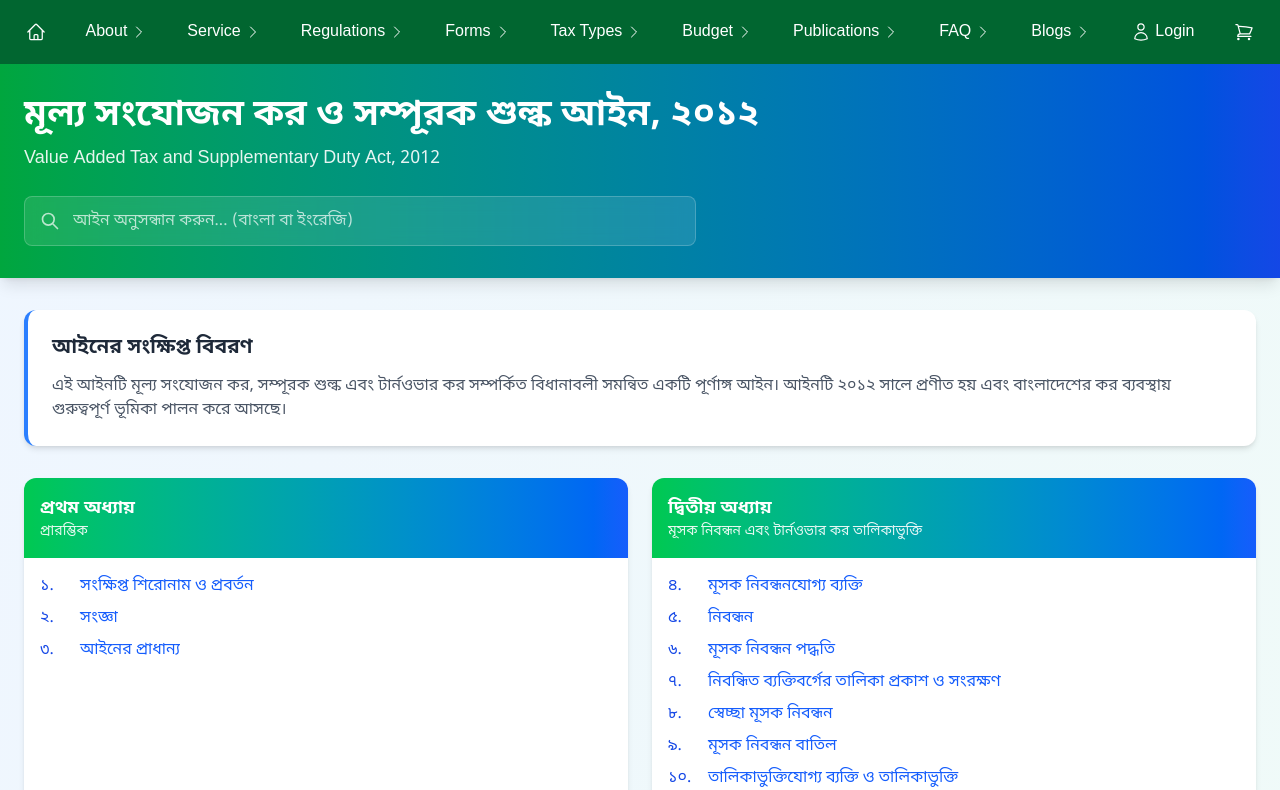
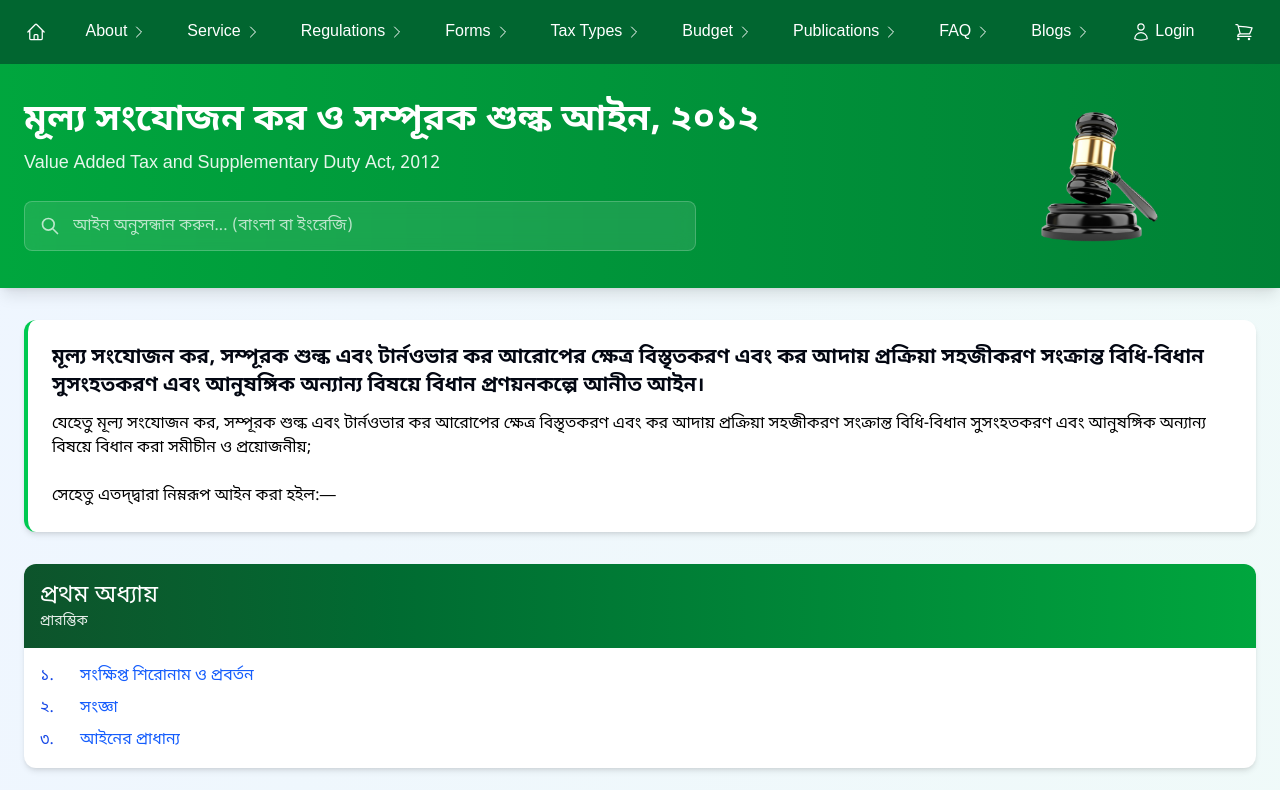
Before and after one commit to Omarmdwasimuddin/Text-Portal, a Next.js app: page /laws/law2012 in a window 1280 px wide. Shown: the top 790 px of the page. Built offline with nearby package versions, Linux system fonts and the light colour scheme.

Commit message:
Laws 2012 update

```diff
--- a/src/component/laws/Law2012.jsx
+++ b/src/component/laws/Law2012.jsx
@@ -441,13 +441,16 @@ const HomePage = () => {
   return (
     <div className="min-h-screen bg-gradient-to-br from-blue-50 to-green-50">
       {/* Header */}
-      <header className="bg-gradient-to-r from-green-600 to-blue-700 text-white shadow-lg relative">
-        <div className="container mx-auto max-w-7xl px-6 py-8">
-          <h1 className="text-3xl md:text-4xl font-bold mb-2">মূল্য সংযোজন কর ও সম্পূরক শুল্ক আইন, ২০১২</h1>
+        <header className="relative overflow-hidden text-white shadow-lg bg-gradient-to-r from-green-600 to-green-700">
+          <div className="container px-6 py-8 mx-auto max-w-7xl">
+            <div className="flex flex-col items-start justify-between lg:flex-row lg:items-center">
+              {/* Text Content */}
+              <div className="flex-1 lg:pr-8">
+                <h1 className="mb-2 text-3xl font-bold md:text-4xl">মূল্য সংযোজন কর ও সম্পূরক শুল্ক আইন, ২০১২</h1>
                 <p className="text-lg opacity-90">Value Added Tax and Supplementary Duty Act, 2012</p>
 
                 {/* Search Bar */}
-          <div className="mt-6 max-w-2xl relative">
+                <div className="relative max-w-2xl mt-6">
                   <div className="relative" onClick={(e) => e.stopPropagation()}>
                     <input
                       type="text"
@@ -458,11 +461,11 @@ const HomePage = () => {
                         setIsSearchOpen(true);
                       }}
                       onFocus={() => setIsSearchOpen(true)}
-                className="w-full px-4 py-3 pl-12 rounded-lg bg-white/10 backdrop-blur-sm border border-white/20 text-white placeholder-white/70 focus:outline-none focus:ring-2 focus:ring-white/50 focus:border-transparent"
+                      className="w-full px-4 py-3 pl-12 text-white border rounded-lg bg-white/10 backdrop-blur-sm border-white/20 placeholder-white/70 focus:outline-none focus:ring-2 focus:ring-white/50 focus:border-transparent"
                     />
 
                     <svg
-                className="absolute left-4 top-1/2 transform -translate-y-1/2 text-white/70 w-5 h-5"
+                      className="absolute w-5 h-5 transform -translate-y-1/2 left-4 top-1/2 text-white/70"
                       fill="none"
                       stroke="currentColor"
                       viewBox="0 0 24 24"
@@ -481,7 +484,7 @@ const HomePage = () => {
                           setSearchTerm('');
                           setIsSearchOpen(false);
                         }}
-                  className="absolute right-4 top-1/2 transform -translate-y-1/2 text-white/70 hover:text-white"
+                        className="absolute transform -translate-y-1/2 right-4 top-1/2 text-white/70 hover:text-white"
                       >
                         ✕
                       </button>
@@ -491,14 +494,14 @@ const HomePage = () => {
                   {/* Search Results Dropdown */}
                   {isSearchOpen && searchTerm && (
                     <div
-                className="absolute top-full left-0 right-0 mt-2 bg-white rounded-lg shadow-xl max-h-96 overflow-y-auto z-50"
+                      className="absolute left-0 right-0 z-50 mt-2 overflow-y-auto bg-white rounded-lg shadow-xl top-full max-h-96"
                       onClick={(e) => e.stopPropagation()}
                     >
                       {filteredSections.length > 0 ? (
                         <div className="py-2">
                           <div className="px-4 py-2 text-sm text-gray-500 border-b">
                             {filteredSections.length}টি ফলাফল পাওয়া গেছে
-                      <span className="text-xs ml-2 bg-blue-100 text-blue-800 px-2 py-1 rounded">
+                            <span className="px-2 py-1 ml-2 text-xs text-blue-800 bg-blue-100 rounded">
                               Exact match: {filteredSections.filter(s => s.priority === 1).length}
                             </span>
                           </div>
@@ -514,24 +517,24 @@ const HomePage = () => {
                                 section.priority === 1 ? 'bg-yellow-50 border-l-4 border-yellow-400' : ''
                               }`}
                             >
-                        <div className="flex justify-between items-start">
+                              <div className="flex items-start justify-between">
                                 <span className="font-medium text-blue-700">ধারা {section.number}</span>
                                 <div className="flex items-center space-x-2">
-                            <span className="text-xs bg-blue-100 text-blue-800 px-2 py-1 rounded">
+                                  <span className="px-2 py-1 text-xs text-blue-800 bg-blue-100 rounded">
                                     {section.chapterTitle}
                                   </span>
                                   {section.priority === 1 && (
-                              <span className="text-xs bg-green-100 text-green-800 px-2 py-1 rounded">
+                                    <span className="px-2 py-1 text-xs text-green-800 bg-green-100 rounded">
                                       Exact Match
                                     </span>
                                   )}
                                 </div>
                               </div>
-                        <p className="text-gray-800 mt-1">{section.text}</p>
+                              <p className="mt-1 text-gray-800">{section.text}</p>
                               {section.sectionSubtitle && (
-                          <p className="text-sm text-gray-600 mt-1">{section.sectionSubtitle}</p>
+                                <p className="mt-1 text-sm text-gray-600">{section.sectionSubtitle}</p>
                               )}
-                        <p className="text-xs text-gray-500 mt-1">{section.chapterSubtitle}</p>
+                              <p className="mt-1 text-xs text-gray-500">{section.chapterSubtitle}</p>
                             </Link>
                           ))}
                         </div>
@@ -544,25 +547,41 @@ const HomePage = () => {
                   )}
                 </div>
               </div>
+
+              {/* Right Side Image */}
+              <div className="flex-shrink-0 mt-6 lg:mt-0 lg:ml-6">
+                <div className="w-full lg:w-64 xl:w-80">
+                  <img
+                    src="/law-banner/law-banner-img.png"
+                    alt="Law Banner"
+                    className="object-contain w-full h-32 rounded-lg lg:h-40"
+                  />
+                </div>
+              </div>
+            </div>
+          </div>
         </header>
 
       {/* Main Content */}
-      <main className="container mx-auto max-w-7xl px-6 py-8">
+      <main className="container px-6 py-8 mx-auto max-w-7xl">
         {/* Introduction */}
-        <div className="bg-white rounded-xl shadow-md p-6 mb-8 border-l-4 border-blue-500">
-          <h2 className="text-xl font-semibold text-gray-800 mb-3">আইনের সংক্ষিপ্ত বিবরণ</h2>
-          <p className="text-gray-600">
-            এই আইনটি মূল্য সংযোজন কর, সম্পূরক শুল্ক এবং টার্নওভার কর সম্পর্কিত বিধানাবলী সমন্বিত একটি পূর্ণাঙ্গ আইন।
-            আইনটি ২০১২ সালে প্রণীত হয় এবং বাংলাদেশের কর ব্যবস্থায় গুরুত্বপূর্ণ ভূমিকা পালন করে আসছে।
+        <div className="p-6 mb-8 bg-white border-l-4 border-green-500 shadow-md rounded-xl">
+          <h2 className="mb-3 text-xl font-semibold text-gray-950">মূল্য সংযোজন কর, সম্পূরক শুল্ক এবং টার্নওভার কর আরোপের ক্ষেত্র বিস্তৃতকরণ এবং কর আদায় প্রক্রিয়া সহজীকরণ সংক্রান্ত বিধি-বিধান সুসংহতকরণ এবং আনুষঙ্গিক অন্যান্য বিষয়ে বিধান প্রণয়নকল্পে আনীত আইন।</h2>
+          <p className="text-black">
+            যেহেতু মূল্য সংযোজন কর, সম্পূরক শুল্ক এবং টার্নওভার কর আরোপের ক্ষেত্র বিস্তৃতকরণ এবং কর আদায় প্রক্রিয়া সহজীকরণ সংক্রান্ত বিধি-বিধান সুসংহতকরণ এবং আনুষঙ্গিক অন্যান্য বিষয়ে বিধান করা সমীচীন ও প্রয়োজনীয়;
+          </p>
+          <br/>
+          <p className="text-black">
+            সেহেতু এতদ্‌দ্বারা নিম্নরূপ আইন করা হইল:―
           </p>
         </div>
 
         {/* Chapters Grid */}
-        <div className="grid grid-cols-1 lg:grid-cols-2 gap-6">
+        <div className="grid grid-cols-1 gap-6">
           {regularChapters.map((chapter, index) => (
-            <div key={index} className="bg-white rounded-xl shadow-md overflow-hidden hover:shadow-lg transition-shadow duration-300">
-              <div className="bg-gradient-to-r from-green-500 to-blue-600 text-white p-4">
-                <h2 className="text-lg font-bold">{chapter.title}</h2>
+            <div key={index} className="overflow-hidden transition-shadow duration-300 bg-white shadow-md rounded-xl hover:shadow-lg">
+              <div className="p-4 text-white bg-gradient-to-r from-green-900 to-green-600">
+                <h2 className="text-2xl">{chapter.title}</h2>
                 <p className="text-sm opacity-90">{chapter.subtitle}</p>
               </div>
 
@@ -571,7 +590,7 @@ const HomePage = () => {
                   <div className="space-y-4">
                     {chapter.sections.map((section, idx) => (
                       <div key={idx}>
-                        <h3 className="text-md font-semibold text-blue-800 mb-2 border-b border-blue-100 pb-1">
+                        <h3 className="pb-1 mb-2 font-semibold text-blue-800 border-b border-blue-100 text-md">
                           {section.subtitle}
                         </h3>
                         <ul className="space-y-1">
@@ -580,7 +599,7 @@ const HomePage = () => {
                               <span className="font-medium text-blue-700 min-w-[2.5rem]">{subsection.number}.</span>
                               <Link
                                 href={subsection.href}
-                                className="text-blue-600 hover:text-blue-800 hover:underline transition-colors duration-200"
+                                className="text-blue-600 transition-colors duration-200 hover:text-blue-800 hover:underline"
                               >
                                 {subsection.text}
                               </Link>
@@ -597,7 +616,7 @@ const HomePage = () => {
                         <span className="font-medium text-blue-700 min-w-[2.5rem]">{section.number}.</span>
                         <Link
                           href={section.href}
-                          className="text-blue-600 hover:text-blue-800 hover:underline transition-colors duration-200"
+                          className="text-blue-600 transition-colors duration-200 hover:text-green-800 hover:underline"
                         >
                           {section.text}
                         </Link>
@@ -611,11 +630,11 @@ const HomePage = () => {
         </div>
 
         {/* Special Chapters */}
-        <div className="mt-8 grid grid-cols-1 md:grid-cols-2 gap-6">
+        <div className="grid grid-cols-1 gap-6 mt-8 md:grid-cols-2">
           {specialChapters.map((specialChapter, idx) => (
-            <div key={idx} className="bg-white rounded-xl shadow-md overflow-hidden hover:shadow-lg transition-shadow duration-300">
-              <div className="bg-gradient-to-r from-purple-500 to-indigo-600 text-white p-4">
-                <h2 className="text-lg font-bold">{specialChapter.title}</h2>
+            <div key={idx} className="overflow-hidden transition-shadow duration-300 bg-white shadow-md rounded-xl hover:shadow-lg">
+              <div className="p-4 text-white bg-gradient-to-r from-green-500 to-green-600">
+                <h2 className="text-xl">{specialChapter.title}</h2>
                 <p className="text-sm opacity-90">{specialChapter.subtitle}</p>
               </div>
               <div className="p-4">
@@ -626,7 +645,7 @@ const HomePage = () => {
                         <a
                           href={section.href}
                           onClick={(e) => handlePdfClick(e, section.href)}
-                          className="text-purple-600 hover:text-purple-800 hover:underline transition-colors duration-200 flex items-center"
+                          className="flex items-center text-blue-600 transition-colors duration-200 hover:text-green-800 hover:underline"
                         >
                           <svg className="w-5 h-5 mr-2" fill="none" stroke="currentColor" viewBox="0 0 24 24">
                             <path strokeLinecap="round" strokeLinejoin="round" strokeWidth={2} d="M12 10v6m0 0l-3-3m3 3l3-3m2 8H7a2 2 0 01-2-2V5a2 2 0 012-2h5.586a1 1 0 01.707.293l5.414 5.414a1 1 0 01.293.707V19a2 2 0 01-2 2z" />
@@ -636,7 +655,7 @@ const HomePage = () => {
                       ) : (
                         <Link
                           href={section.href}
-                          className="text-purple-600 hover:text-purple-800 hover:underline transition-colors duration-200"
+                          className="text-purple-600 transition-colors duration-200 hover:text-purple-800 hover:underline"
                         >
                           {section.text}
                         </Link>
```
Also changed, not shown: public/law-banner/law-banner-img.png (added). Lines whose indentation alone changed are shown as unchanged.
